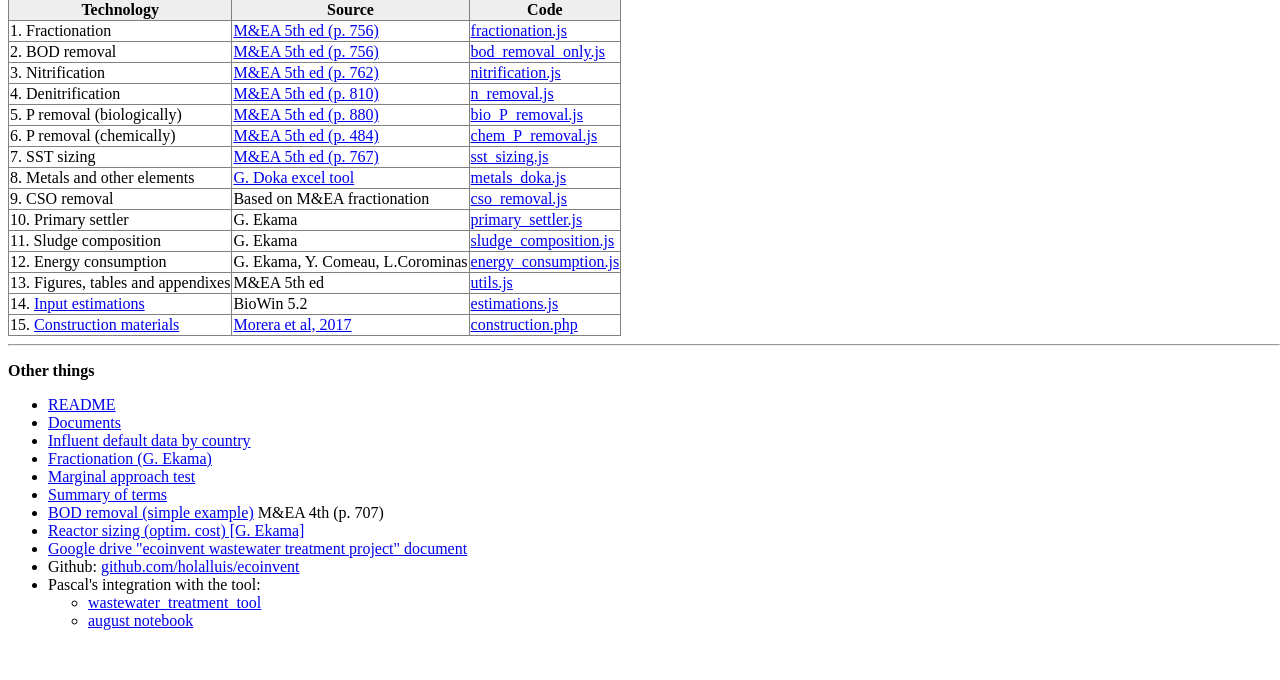
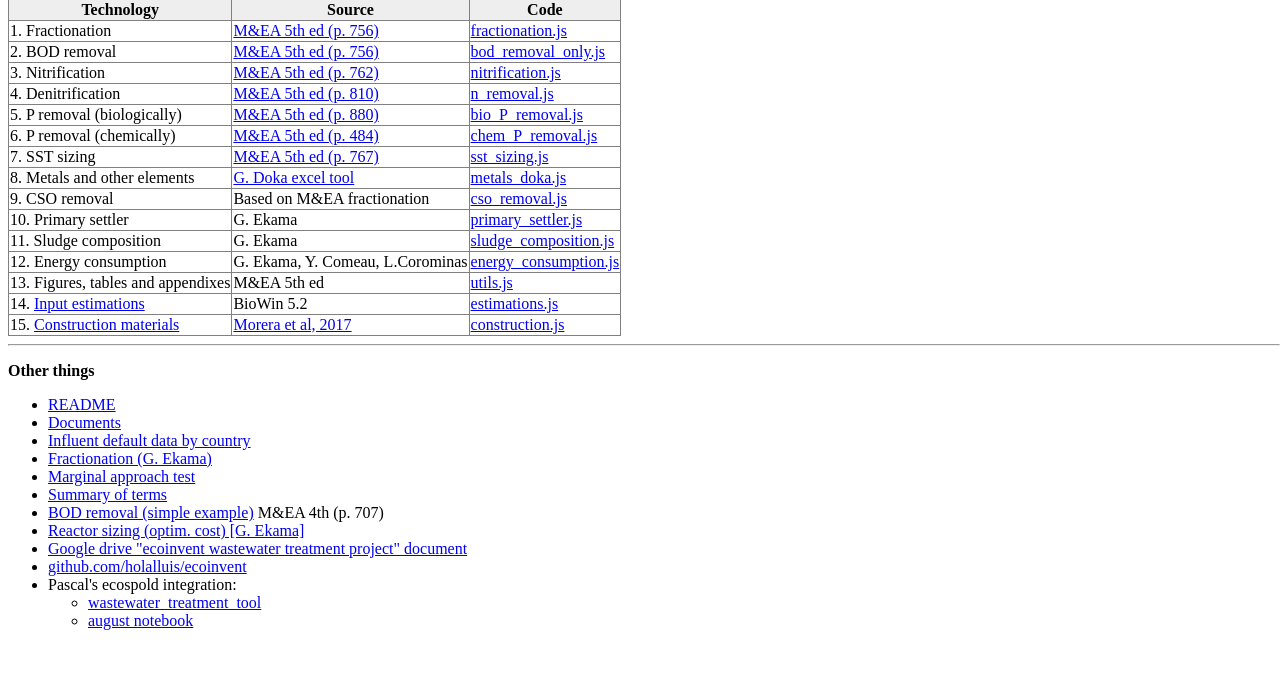
Before and after one commit to AnnaValls/ecoinvent, a PHP site: page / in a window 1280 px wide. Shown: the part 382-1062 px from the top of the page. Run offline with PHP 8.4, Linux system fonts and the light colour scheme.

Commit message:
update index

```diff
--- a/index.php
+++ b/index.php
@@ -92,7 +92,7 @@
       <tr>
         <td>15. <a href="construction.php" >Construction materials</a>
         <td><a href="docs/construction/WR-S-17-01921.pdf">Morera et al, 2017</a>
-        <td><a href="see.php?file=construction.php">construction.php</a>
+        <td><a href="see.php?file=construction.js">construction.js</a>
     </table>
   </div><hr>
 
@@ -116,8 +116,8 @@
           Google drive "ecoinvent wastewater treatment project" document
         </a>
       </li>
-      <li>Github: <a href=//github.com/holalluis/ecoinvent>github.com/holalluis/ecoinvent</a>
-      <li>Pascal's integration with the tool:
+      <li><a href=//github.com/holalluis/ecoinvent>github.com/holalluis/ecoinvent</a>
+      <li>Pascal's ecospold integration:
         <ul>
           <li>
             <a href="https://github.com/PascalLesage/wastewater_treatment_tool">
```
